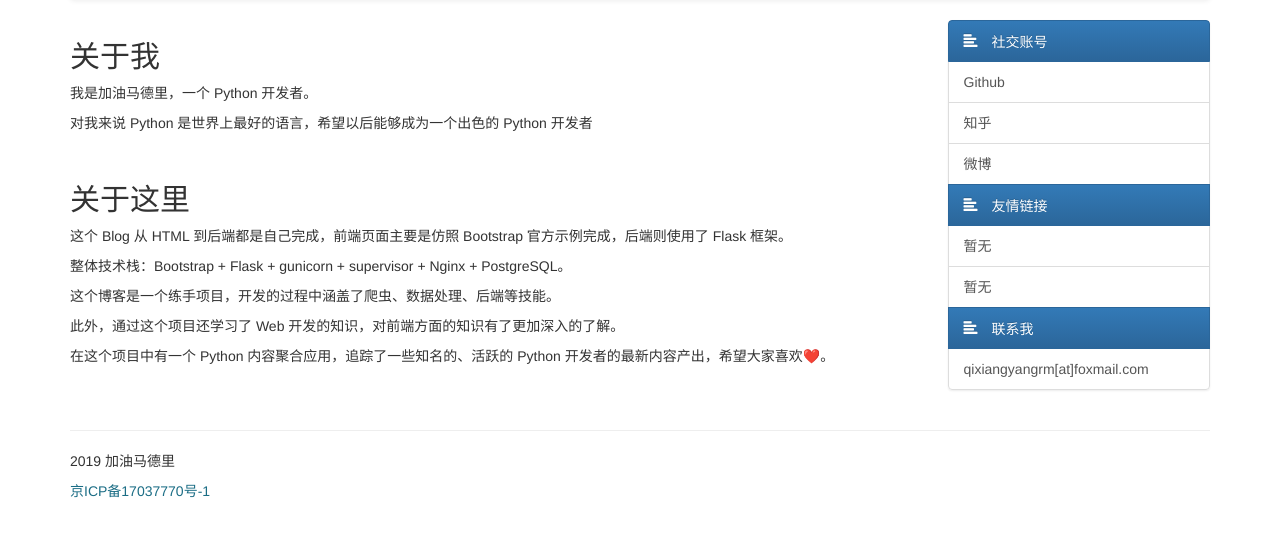
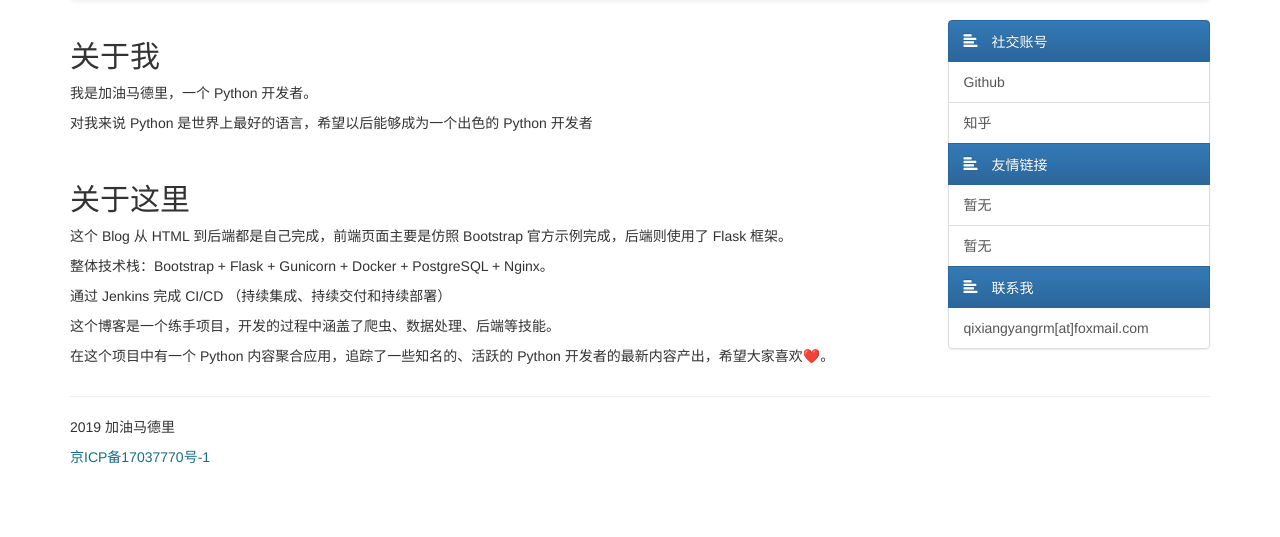
Before and after one commit to qixiangyang/My_Blog, a Flask app: page /about in a window 1280 px wide. Shown: the part 72-609 px from the top of the page. Run offline with Flask 2, Linux system fonts and the light colour scheme; parts of the project's set-up code (start-up, migrations or seed data) failed here and were passed over; some libraries are stand-ins or nearby versions.

Commit message:
update side bar and about page

```diff
--- a/app/templates/about.html
+++ b/app/templates/about.html
@@ -5,16 +5,16 @@
 {% block content %}
     <div class="col-xs-12 col-sm-9">
 
-        <h2>关于我</h2>
-        <p>我是加油马德里，一个 Python 开发者。</p>
-        <p>对我来说 Python 是世界上最好的语言，希望以后能够成为一个出色的 Python 开发者</p>
+        <h2> 关于我 </h2>
+        <p> 我是加油马德里，一个 Python 开发者。</p>
+        <p> 对我来说 Python 是世界上最好的语言，希望以后能够成为一个出色的 Python 开发者</p>
         <br>
-        <h2>关于这里</h2>
-        <p>这个 Blog 从 HTML 到后端都是自己完成，前端页面主要是仿照 Bootstrap 官方示例完成，后端则使用了 Flask 框架。</p>
-        <p>整体技术栈：Bootstrap + Flask + gunicorn + supervisor + Nginx + PostgreSQL。</p>
-        <p>这个博客是一个练手项目，开发的过程中涵盖了爬虫、数据处理、后端等技能。</p>
-        <p>此外，通过这个项目还学习了 Web 开发的知识，对前端方面的知识有了更加深入的了解。</p>
-        <p>在这个项目中有一个 Python 内容聚合应用，追踪了一些知名的、活跃的 Python 开发者的最新内容产出，希望大家喜欢❤️。</p>
+        <h2> 关于这里 </h2>
+        <p> 这个 Blog 从 HTML 到后端都是自己完成，前端页面主要是仿照 Bootstrap 官方示例完成，后端则使用了 Flask 框架。</p>
+        <p> 整体技术栈：Bootstrap + Flask + Gunicorn + Docker + PostgreSQL + Nginx。</p>
+        <p> 通过 Jenkins 完成 CI/CD （持续集成、持续交付和持续部署）</p>
+        <p> 这个博客是一个练手项目，开发的过程中涵盖了爬虫、数据处理、后端等技能。</p>
+        <p> 在这个项目中有一个 Python 内容聚合应用，追踪了一些知名的、活跃的 Python 开发者的最新内容产出，希望大家喜欢❤️。</p>
 
     </div>
 
--- a/app/templates/sidebar.html
+++ b/app/templates/sidebar.html
@@ -7,7 +7,6 @@
 
         <a href="https://github.com/qixiangyang" class="list-group-item">Github</a>
         <a href="https://www.zhihu.com/people/jia-you-ma-de-li-61/" class="list-group-item">知乎</a>
-        <a href="https://weibo.com/santiagobernabeuqxy" class="list-group-item">微博</a>
 
         <a class="list-group-item active">
             <span class="glyphicon glyphicon-align-left" aria-hidden="true"> 友情链接</span>
```
